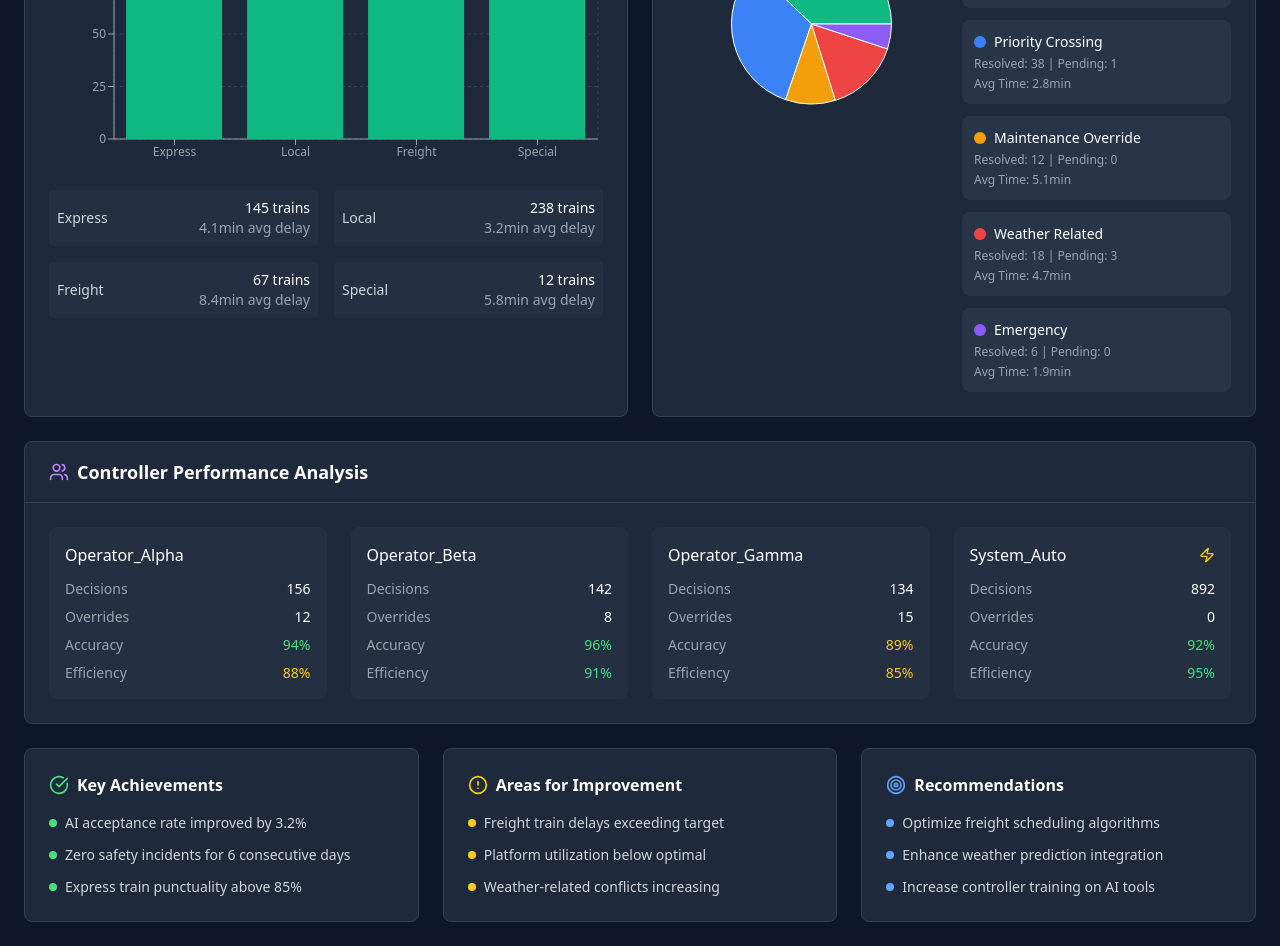
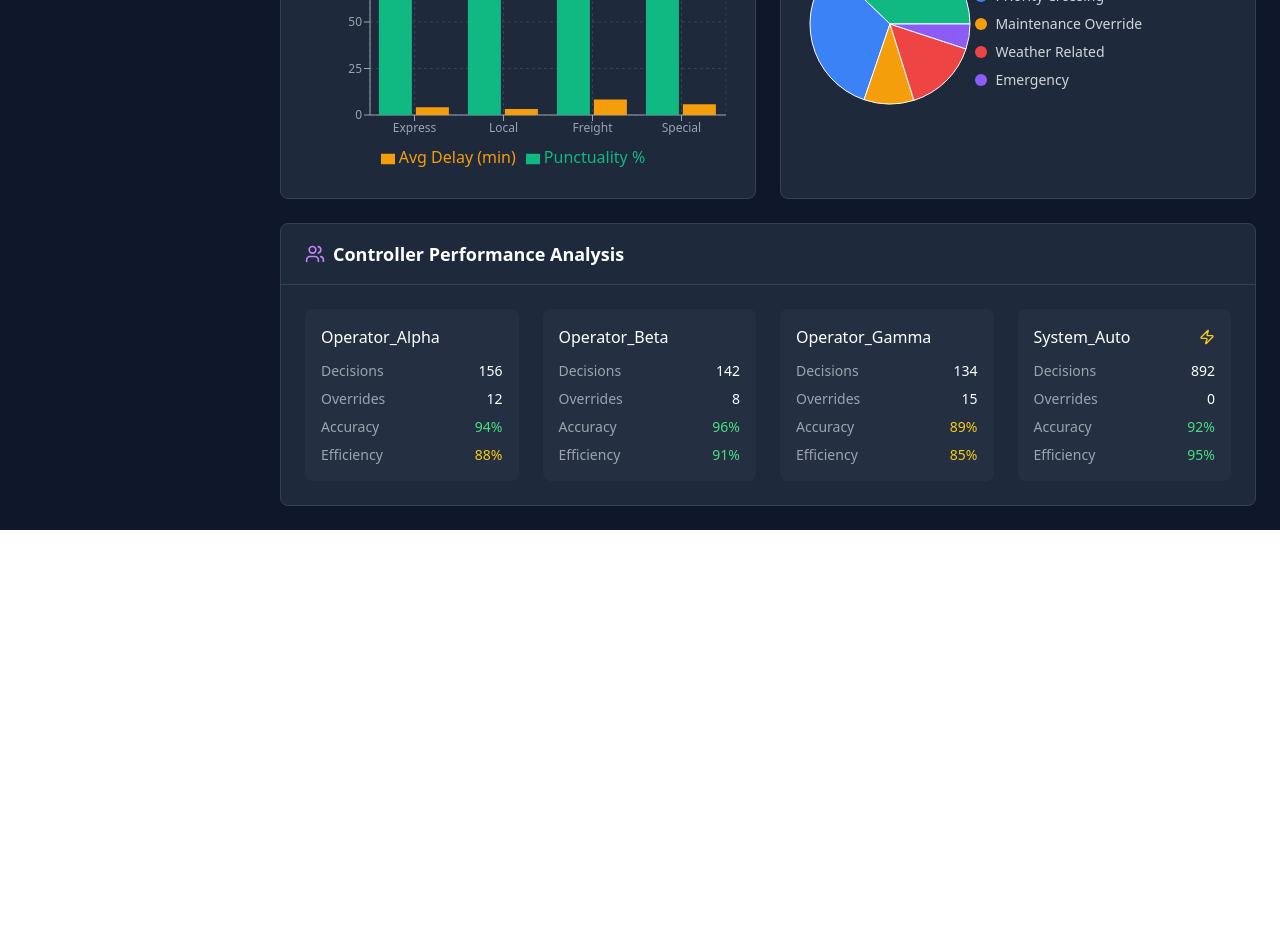
Before and after one commit to NavPravah/NavPravah, a React (Vite) app: page /kpi in a window 1280 px wide. Shown: the part 1060-2006 px from the top of the page. After the commit the page ends 1590 px from the top, so only its background shows below. Built offline with nearby package versions, Linux system fonts and the light colour scheme.

Commit message:
changes in sidebar positions

```diff
--- a/src/Components/Live Platfrom Status/LiveStatus.jsx
+++ b/src/Components/Live Platfrom Status/LiveStatus.jsx
@@ -164,6 +164,12 @@ const LeftPanel = ({ isOpen, setIsOpen, sidebarOpen }) => {
     }
   };
 
+  // THIS IS THE FIX: A new, robust positioning logic for the panel
+  const panelStyle = {
+    width: '380px',
+    left: isOpen ? (sidebarOpen ? '16rem' : '0') : '-380px', // Controls position directly
+  };
+
   return (
     <>
       {/* Toggle Button */}
@@ -179,14 +185,9 @@ const LeftPanel = ({ isOpen, setIsOpen, sidebarOpen }) => {
       </button>
 
       {/* Left Panel */}
-      {/* THIS IS THE FIX: Changed positioning logic from left-64 to ml-64 to work correctly with transform */}
       <div
-        className={`fixed left-0 top-16 h-[calc(100vh-4rem)] bg-gray-800 border-r border-gray-700 transition-all duration-300 z-40 ${
-          sidebarOpen ? 'ml-64' : ''
-        } ${
-          isOpen ? 'translate-x-0' : '-translate-x-full'
-        }`}
-        style={{ width: '380px' }}
+        className="fixed top-16 h-[calc(100vh-4rem)] bg-gray-800 border-r border-gray-700 transition-all duration-300 z-40"
+        style={panelStyle} // Apply the new positioning style here
       >
 
         {/* Panel Header */}
@@ -292,7 +293,7 @@ const LiveStatus = () => {
   const [isLive, setIsLive] = useState(true);
   const [leftPanelOpen, setLeftPanelOpen] = useState(false);
   const [masterClock, setMasterClock] = useState('14:23:45');
-  const [sidebarOpen, setSidebarOpen] = useState(true);
+  const [sidebarOpen, setSidebarOpen] = useState(false); // Changed initial state to match video
 
   // Update master clock every second
   useEffect(() => {
--- a/src/Components/Output/Audit.jsx
+++ b/src/Components/Output/Audit.jsx
@@ -1,5 +1,5 @@
 import React, { useState, useMemo } from 'react';
-import { Search, Filter, Download, Eye, AlertTriangle, Clock, User, Settings } from 'lucide-react';
+import { Search, Filter, Download, X, AlertTriangle, Clock, User, Settings, Menu } from 'lucide-react';
 import Sidebar from '../Sidebar/Sidebar';
 
 const AuditTrail = () => {
@@ -10,7 +10,7 @@ const AuditTrail = () => {
   const [sidebarOpen, setSidebarOpen] = useState(true);
 
   // Sample audit data
-  const auditData = [
+  const auditData = useMemo(() => [
     {
       id: 'AUD_001',
       timestamp: '2025-09-10T14:23:45.123Z',
@@ -79,7 +79,7 @@ const AuditTrail = () => {
       linkedIncident: null,
       dataSource: ['Delay_Predictor', 'Network_Model', 'Live_Tracking']
     }
-  ];
+  ], []);
 
   const filteredData = useMemo(() => {
     return auditData.filter(entry => {
@@ -96,7 +96,7 @@ const AuditTrail = () => {
 
       return matchesFilter && matchesSearch;
     });
-  }, [selectedFilter, searchTerm]);
+  }, [selectedFilter, searchTerm, auditData]);
 
   const getStatusColor = (outcome) => {
     if (outcome.includes('Successful')) return 'text-green-400';
@@ -117,12 +117,23 @@ const AuditTrail = () => {
     <div className="min-h-screen bg-slate-900 text-gray-100">
       {/* Sidebar */}
       <Sidebar isOpen={sidebarOpen} setIsOpen={setSidebarOpen} />
+
+      {/* Main Content Wrapper */}
+      <div className={`transition-all duration-300 ${sidebarOpen ? 'ml-64' : 'ml-0'}`}>
         {/* Header */}
         <div className="bg-slate-800 border-b border-slate-700 px-6 py-4">
           <div className="flex items-center justify-between">
-          <div>
+            <div className="flex items-center gap-4">
+               {/* Sidebar Toggle Button */}
+              <button
+                onClick={() => setSidebarOpen(!sidebarOpen)}
+                className="text-gray-300 hover:text-white"
+              >
+              </button>
+              <div className={sidebarOpen? `px-2` : `px-8`}>
                 <h1 className="text-2xl font-bold text-white">Railway Control Center</h1>
                 <p className="text-sm text-gray-400 mt-1">Audit Trail - Station Alpha | 14:23:45 | 15 Active Sessions</p>
+              </div>
             </div>
             <div className="flex items-center space-x-4">
               <button className="bg-blue-600 hover:bg-blue-700 px-4 py-2 rounded-md text-sm font-medium flex items-center space-x-2">
@@ -142,7 +153,7 @@ const AuditTrail = () => {
                 <select
                   value={selectedFilter}
                   onChange={(e) => setSelectedFilter(e.target.value)}
-                className="bg-slate-700 border border-slate-600 rounded-md px-3 py-2 text-sm focus:ring-2 focus:ring-blue-500"
+                  className="bg-slate-700 border border-slate-600 rounded-md px-3 py-2 text-sm focus:outline-none focus:ring-2 focus:ring-blue-500"
                 >
                   <option value="all">All Events</option>
                   <option value="overrides">Manual Overrides</option>
@@ -156,12 +167,11 @@ const AuditTrail = () => {
                 <select
                   value={timeRange}
                   onChange={(e) => setTimeRange(e.target.value)}
-                className="bg-slate-700 border border-slate-600 rounded-md px-3 py-2 text-sm focus:ring-2 focus:ring-blue-500"
+                  className="bg-slate-700 border border-slate-600 rounded-md px-3 py-2 text-sm focus:outline-none focus:ring-2 focus:ring-blue-500"
                 >
                   <option value="today">Today</option>
+                  <option value="today">Yesterday</option>
                   <option value="week">Last 7 Days</option>
-                <option value="month">Last 30 Days</option>
-                <option value="custom">Custom Range</option>
                 </select>
               </div>
             </div>
@@ -172,7 +182,7 @@ const AuditTrail = () => {
                 placeholder="Search trains, controllers, sections..."
                 value={searchTerm}
                 onChange={(e) => setSearchTerm(e.target.value)}
-              className="bg-slate-700 border border-slate-600 rounded-md px-3 py-2 text-sm focus:ring-2 focus:ring-blue-500 w-72"
+                className="bg-slate-700 border border-slate-600 rounded-md px-3 py-2 text-sm focus:outline-none focus:ring-2 focus:ring-blue-500 w-72"
               />
             </div>
           </div>
@@ -187,11 +197,11 @@ const AuditTrail = () => {
                 <p className="text-sm text-gray-400 mt-1">{filteredData.length} entries found</p>
               </div>
 
-            <div className="divide-y divide-slate-700">
+              <div className="divide-y divide-slate-700 max-h-[calc(100vh-250px)] overflow-y-auto">
                 {filteredData.map((entry) => (
                   <div
                     key={entry.id}
-                  className="px-6 py-4 hover:bg-slate-700/50 cursor-pointer transition-colors"
+                    className={`px-6 py-4 hover:bg-slate-700/50 cursor-pointer transition-colors ${selectedEntry?.id === entry.id ? 'bg-slate-700' : ''}`}
                     onClick={() => setSelectedEntry(entry)}
                   >
                     <div className="flex items-start justify-between">
@@ -238,8 +248,6 @@ const AuditTrail = () => {
                         <div className="text-xs text-gray-400 mb-1">
                           {new Date(entry.timestamp).toLocaleTimeString()}
                         </div>
-                      <button className="text-blue-400 hover:text-blue-300">
-                      </button>
                       </div>
                     </div>
                   </div>
@@ -250,18 +258,18 @@ const AuditTrail = () => {
 
           {/* Detail Panel */}
           {selectedEntry && (
-          <div className="w-96 bg-slate-800 border-l border-slate-700 p-6">
+            <div className="w-[450px] bg-slate-800 border-l border-slate-700 p-6 flex-shrink-0">
               <div className="flex items-center justify-between mb-4">
                 <h3 className="text-lg font-semibold text-white">Entry Details</h3>
                 <button
                   onClick={() => setSelectedEntry(null)}
                   className="text-gray-400 hover:text-white"
                 >
-                ×
+                  <X size={20} />
                 </button>
               </div>
 
-            <div className="space-y-4">
+              <div className="space-y-4 max-h-[calc(100vh-180px)] overflow-y-auto">
                 <div className="bg-slate-700/50 rounded-lg p-4">
                   <h4 className="font-medium text-white mb-2">Decision Trail</h4>
                   <div className="space-y-2 text-sm">
@@ -320,6 +328,7 @@ const AuditTrail = () => {
           )}
         </div>
       </div>
+    </div>
   );
 };
 
--- a/src/Components/Output/KPI.jsx
+++ b/src/Components/Output/KPI.jsx
@@ -1,6 +1,7 @@
 import React, { useState } from 'react';
-import { LineChart, Line, AreaChart, Area, BarChart, Bar, XAxis, YAxis, CartesianGrid, Tooltip, Legend, ResponsiveContainer, PieChart, Pie, Cell } from 'recharts';
-import { TrendingUp, TrendingDown, Calendar, Download, Filter, Target, Award, AlertCircle, CheckCircle, Clock, Users, Zap, Settings, Activity } from 'lucide-react';
+import { LineChart, Line, XAxis, YAxis, CartesianGrid, Tooltip, Legend, ResponsiveContainer, BarChart, Bar, PieChart, Pie, Cell } from 'recharts';
+import { TrendingUp, TrendingDown, Calendar, Download, Filter, Target, Award, AlertCircle, CheckCircle, Clock, Users, Zap, Settings, Activity, Menu, X as CloseIcon } from 'lucide-react';
+
 import Sidebar from '../Sidebar/Sidebar';
 
 const PerformanceTrends = () => {
@@ -50,7 +51,6 @@ const PerformanceTrends = () => {
     energyEff: { name: 'Energy Efficiency', unit: '%', icon: Settings, color: '#22c55e' }
   };
 
-  // Conflict resolution analysis
   const conflictData = [
     { type: 'Platform Occupancy', resolved: 45, pending: 2, avgTime: 3.2 },
     { type: 'Priority Crossing', resolved: 38, pending: 1, avgTime: 2.8 },
@@ -59,7 +59,6 @@ const PerformanceTrends = () => {
     { type: 'Emergency', resolved: 6, pending: 0, avgTime: 1.9 }
   ];
 
-  // Train type performance
   const trainTypeData = [
     { type: 'Express', punctuality: 89, avgDelay: 4.1, count: 145 },
     { type: 'Local', punctuality: 92, avgDelay: 3.2, count: 238 },
@@ -67,7 +66,6 @@ const PerformanceTrends = () => {
     { type: 'Special', punctuality: 85, avgDelay: 5.8, count: 12 }
   ];
 
-  // Controller performance
   const controllerData = [
     { name: 'Operator_Alpha', decisions: 156, overrides: 12, accuracy: 94, efficiency: 88 },
     { name: 'Operator_Beta', decisions: 142, overrides: 8, accuracy: 96, efficiency: 91 },
@@ -116,12 +114,23 @@ const PerformanceTrends = () => {
     <div className="min-h-screen bg-slate-900 text-gray-100">
       {/* Sidebar */}
       <Sidebar isOpen={sidebarOpen} setIsOpen={setSidebarOpen} />
+
+      {/* Main Content Wrapper */}
+      <div className={`transition-all duration-300 ${sidebarOpen ? 'ml-64' : 'ml-0'}`}>
         {/* Header */}
         <div className="bg-slate-800 border-b border-slate-700 px-6 py-4">
           <div className="flex items-center justify-between">
+            <div className="flex items-center gap-4">
+              <button
+                onClick={() => setSidebarOpen(!sidebarOpen)}
+                className="text-gray-300 hover:text-white"
+              >
+                <Menu className="w-6 h-6" style={{ visibility: 'none' }} />
+              </button>
               <div>
                 <h1 className="text-2xl font-bold text-white">Railway Control Center</h1>
                 <p className="text-sm text-gray-400 mt-1">Performance Trends & KPI Analysis - Station Alpha | Last Updated: 14:23:45</p>
+              </div>
             </div>
             <div className="flex items-center space-x-4">
               <div className="flex items-center space-x-2">
@@ -129,7 +138,7 @@ const PerformanceTrends = () => {
                 <select
                   value={selectedPeriod}
                   onChange={(e) => setSelectedPeriod(e.target.value)}
-                className="bg-slate-700 border border-slate-600 rounded-md px-3 py-2 text-sm focus:ring-2 focus:ring-blue-500"
+                  className="bg-slate-700 border border-slate-600 rounded-md px-3 py-2 text-sm focus:outline-none focus:ring-2 focus:ring-blue-500"
                 >
                   <option value="7days">Last 7 Days</option>
                   <option value="30days">Last 30 Days</option>
@@ -198,7 +207,7 @@ const PerformanceTrends = () => {
                     <select
                       value={comparisonMode}
                       onChange={(e) => setComparisonMode(e.target.value)}
-                    className="bg-slate-700 border border-slate-600 rounded-md px-2 py-1 text-xs focus:ring-2 focus:ring-blue-500"
+                      className="bg-slate-700 border border-slate-600 rounded-md px-2 py-1 text-xs focus:outline-none focus:ring-2 focus:ring-blue-500"
                     >
                       <option value="target">vs Target</option>
                       <option value="historical">vs Historical</option>
@@ -231,11 +240,13 @@ const PerformanceTrends = () => {
                       }}
                       labelFormatter={formatDate}
                     />
+                    <Legend />
                     <Line
                       type="monotone"
                       dataKey={selectedKPI}
                       stroke={currentKPIData.color}
                       strokeWidth={3}
+                      name={currentKPIData.name}
                       dot={{ fill: currentKPIData.color, strokeWidth: 2, r: 4 }}
                       activeDot={{ r: 6, stroke: currentKPIData.color, strokeWidth: 2 }}
                     />
@@ -314,20 +325,11 @@ const PerformanceTrends = () => {
                         borderRadius: '8px'
                       }}
                     />
+                    <Legend />
                     <Bar dataKey="punctuality" fill="#10b981" name="Punctuality %" />
+                    <Bar dataKey="avgDelay" fill="#f59e0b" name="Avg Delay (min)" />
                   </BarChart>
                 </ResponsiveContainer>
-              <div className="mt-4 grid grid-cols-2 gap-4 text-sm">
-                {trainTypeData.map((type, index) => (
-                  <div key={index} className="flex items-center justify-between p-2 bg-slate-700/30 rounded">
-                    <span className="text-gray-300">{type.type}</span>
-                    <div className="text-right">
-                      <div className="text-white">{type.count} trains</div>
-                      <div className="text-gray-400">{type.avgDelay}min avg delay</div>
-                    </div>
-                  </div>
-                ))}
-              </div>
               </div>
             </div>
 
@@ -339,18 +341,17 @@ const PerformanceTrends = () => {
                   Conflict Resolution Analysis
                 </h2>
               </div>
-            <div className="p-6">
-              <div className="grid grid-cols-2 gap-4">
-                <div>
-                  <ResponsiveContainer width="100%" height={200}>
+              <div className="p-6 flex items-center">
+                <ResponsiveContainer width="40%" height={200}>
                   <PieChart>
                     <Pie
                       data={conflictData}
                       cx="50%"
                       cy="50%"
+                      labelLine={false}
                       outerRadius={80}
+                      fill="#8884d8"
                       dataKey="resolved"
-                        name="Resolved"
                     >
                       {conflictData.map((entry, index) => (
                         <Cell key={`cell-${index}`} fill={COLORS[index % COLORS.length]} />
@@ -359,24 +360,13 @@ const PerformanceTrends = () => {
                     <Tooltip />
                   </PieChart>
                 </ResponsiveContainer>
-                </div>
-                <div className="space-y-3">
+                <div className="w-60 space-y-2">
                   {conflictData.map((conflict, index) => (
-                    <div key={index} className="p-3 bg-slate-700/50 rounded-lg">
-                      <div className="flex items-center space-x-2 mb-1">
-                        <div
-                          className="w-3 h-3 rounded-full"
-                          style={{ backgroundColor: COLORS[index % COLORS.length] }}
-                        ></div>
-                        <span className="text-sm font-medium text-white">{conflict.type}</span>
-                      </div>
-                      <div className="text-xs text-gray-400 space-y-1">
-                        <div>Resolved: {conflict.resolved} | Pending: {conflict.pending}</div>
-                        <div>Avg Time: {conflict.avgTime}min</div>
-                      </div>
+                    <div key={index} className="flex items-center space-x-2">
+                      <div className="w-3 h-3 rounded-full" style={{backgroundColor: COLORS[index % COLORS.length]}}></div>
+                      <span className="text-sm text-gray-300">{conflict.type}</span>
                     </div>
                   ))}
-                </div>
                 </div>
               </div>
             </div>
@@ -427,71 +417,6 @@ const PerformanceTrends = () => {
               </div>
             </div>
           </div>
-
-        {/* Performance Insights */}
-        <div className="grid grid-cols-3 gap-6">
-          <div className="bg-slate-800 rounded-lg border border-slate-700 p-6">
-            <div className="flex items-center space-x-2 mb-4">
-              <CheckCircle className="w-5 h-5 text-green-400" />
-              <h3 className="font-semibold text-white">Key Achievements</h3>
-            </div>
-            <div className="space-y-3 text-sm">
-              <div className="flex items-center space-x-2">
-                <div className="w-2 h-2 bg-green-400 rounded-full"></div>
-                <span className="text-gray-300">AI acceptance rate improved by 3.2%</span>
-              </div>
-              <div className="flex items-center space-x-2">
-                <div className="w-2 h-2 bg-green-400 rounded-full"></div>
-                <span className="text-gray-300">Zero safety incidents for 6 consecutive days</span>
-              </div>
-              <div className="flex items-center space-x-2">
-                <div className="w-2 h-2 bg-green-400 rounded-full"></div>
-                <span className="text-gray-300">Express train punctuality above 85%</span>
-              </div>
-            </div>
-          </div>
-
-          <div className="bg-slate-800 rounded-lg border border-slate-700 p-6">
-            <div className="flex items-center space-x-2 mb-4">
-              <AlertCircle className="w-5 h-5 text-yellow-400" />
-              <h3 className="font-semibold text-white">Areas for Improvement</h3>
-            </div>
-            <div className="space-y-3 text-sm">
-              <div className="flex items-center space-x-2">
-                <div className="w-2 h-2 bg-yellow-400 rounded-full"></div>
-                <span className="text-gray-300">Freight train delays exceeding target</span>
-              </div>
-              <div className="flex items-center space-x-2">
-                <div className="w-2 h-2 bg-yellow-400 rounded-full"></div>
-                <span className="text-gray-300">Platform utilization below optimal</span>
-              </div>
-              <div className="flex items-center space-x-2">
-                <div className="w-2 h-2 bg-yellow-400 rounded-full"></div>
-                <span className="text-gray-300">Weather-related conflicts increasing</span>
-              </div>
-            </div>
-          </div>
-
-          <div className="bg-slate-800 rounded-lg border border-slate-700 p-6">
-            <div className="flex items-center space-x-2 mb-4">
-              <Target className="w-5 h-5 text-blue-400" />
-              <h3 className="font-semibold text-white">Recommendations</h3>
-            </div>
-            <div className="space-y-3 text-sm">
-              <div className="flex items-center space-x-2">
-                <div className="w-2 h-2 bg-blue-400 rounded-full"></div>
-                <span className="text-gray-300">Optimize freight scheduling algorithms</span>
-              </div>
-              <div className="flex items-center space-x-2">
-                <div className="w-2 h-2 bg-blue-400 rounded-full"></div>
-                <span className="text-gray-300">Enhance weather prediction integration</span>
-              </div>
-              <div className="flex items-center space-x-2">
-                <div className="w-2 h-2 bg-blue-400 rounded-full"></div>
-                <span className="text-gray-300">Increase controller training on AI tools</span>
-              </div>
-            </div>
-          </div>
         </div>
       </div>
     </div>
```
Lines whose indentation alone changed are shown as unchanged.
